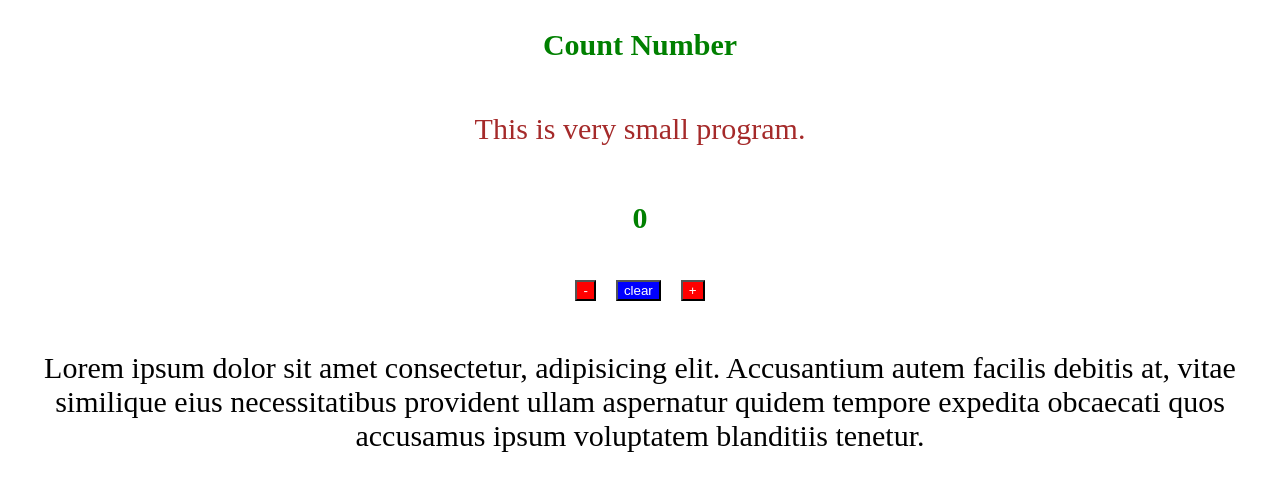
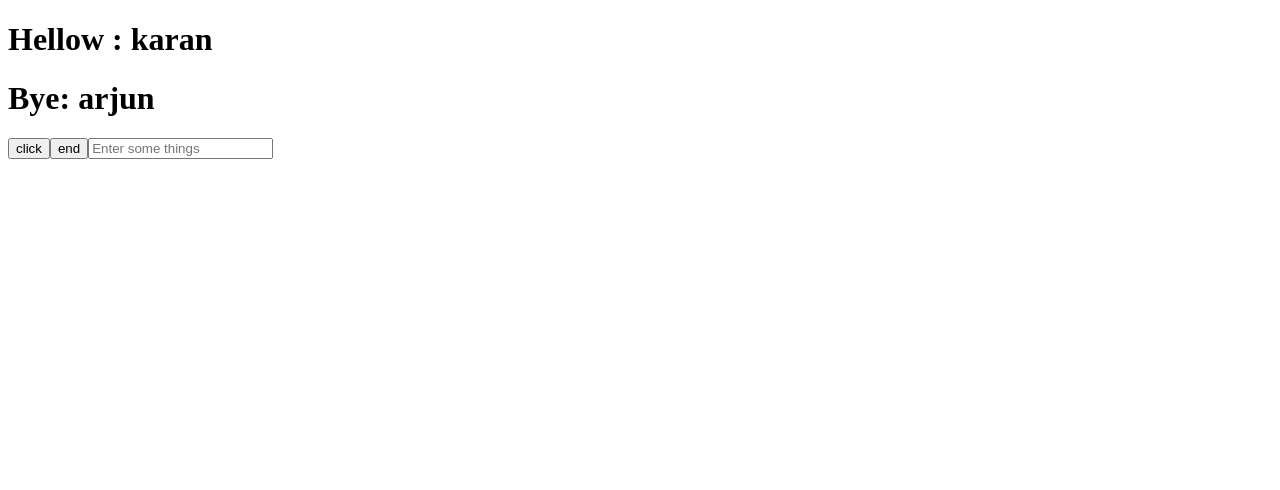
Before and after one commit to sahiba2503/my-react-app, a React (Vite) app in the folder my-vite-app/: page / in a window 1280 px wide. Shown: the top 490 px of the page. Built offline with nearby package versions, Linux system fonts and the light colour scheme.

Commit message:
add method and events

```diff
--- a/my-vite-app/src/App.jsx
+++ b/my-vite-app/src/App.jsx
@@ -1,60 +1,12 @@
-import "./Index.css"
-import { useState } from 'react'
-import Bye from './Bye'
+// import "./Index.css"
+// import { useState } from 'react'
+import Hello from './Hello'
 
  function App() {
-   let [count, setCount] = useState(0);
 
-   function clickfun(){
-    setCount(count + 1);
-   }
-   function clickfunDec(){
-    setCount(count - 1)
-   }
-     function clickfunCl(){
-    setCount(0)
-   }
-  const headingStyle = {
-    color:"green",
-    fontSize:"30px",
-    textAlign:"center"
-  }
-   const numStyle = {
-    color:"green",
-    fontSize:"30px",
-    textAlign:"center",
-    display:"flex",
-    flexDirection:"column",
-    alignItem:"center",
-    justifyContent:"center"
-
-    }
-
-    const styleButClear = {
-      backgroundColor:"blue",
-      color:"white",
-      margin:"20px"
-
-    }
-
-
-
-
-   return (
-    <>
-    <div style={numStyle}>
-      <h1 style={headingStyle}>Count Number</h1>
-      <p className="test">This is very small program.</p>
-      <h2 style={numStyle}>{count}</h2>
-      <div>
-        <button  onClick={clickfunDec} style={{ backgroundColor:"red",color:"white"}}>-</button>
-         <button  onClick={clickfunCl} style={styleButClear}>clear</button>
-         <button  onClick={clickfun} style={{ backgroundColor:"red",color:"white"}}>+</button>
-         </div>
-         <Bye />
-        </div>
-    </>
-  );
+  return<>
+  <Hello />
+  </>
 }
 
 export default App;
--- /dev/null
+++ b/my-vite-app/src/Hello.jsx
@@ -0,0 +1,25 @@
+function Hello(){
+
+    const getName=(yourName)=>
+    {
+        return yourName;
+    }
+    function handleClick(){
+        alert("button is clicked");
+    }
+    function handleInput(event){
+        console.clear();
+        console.log("value:",event.target.value)
+    }
+    const name = "karan"
+    const name2 ="arjun"
+    return(
+        <>
+        <h1>Hellow : {getName(name)}</h1>
+         <h1>Bye: {getName(name2)}</h1>
+         <button onClick={handleClick}>click</button>
+         <button onClick={()=>alert("end program")}>end</button>
+         <input type="text" onChange={handleInput} placeholder="Enter some things"/>      </>
+    )
+}
+export default Hello
```
